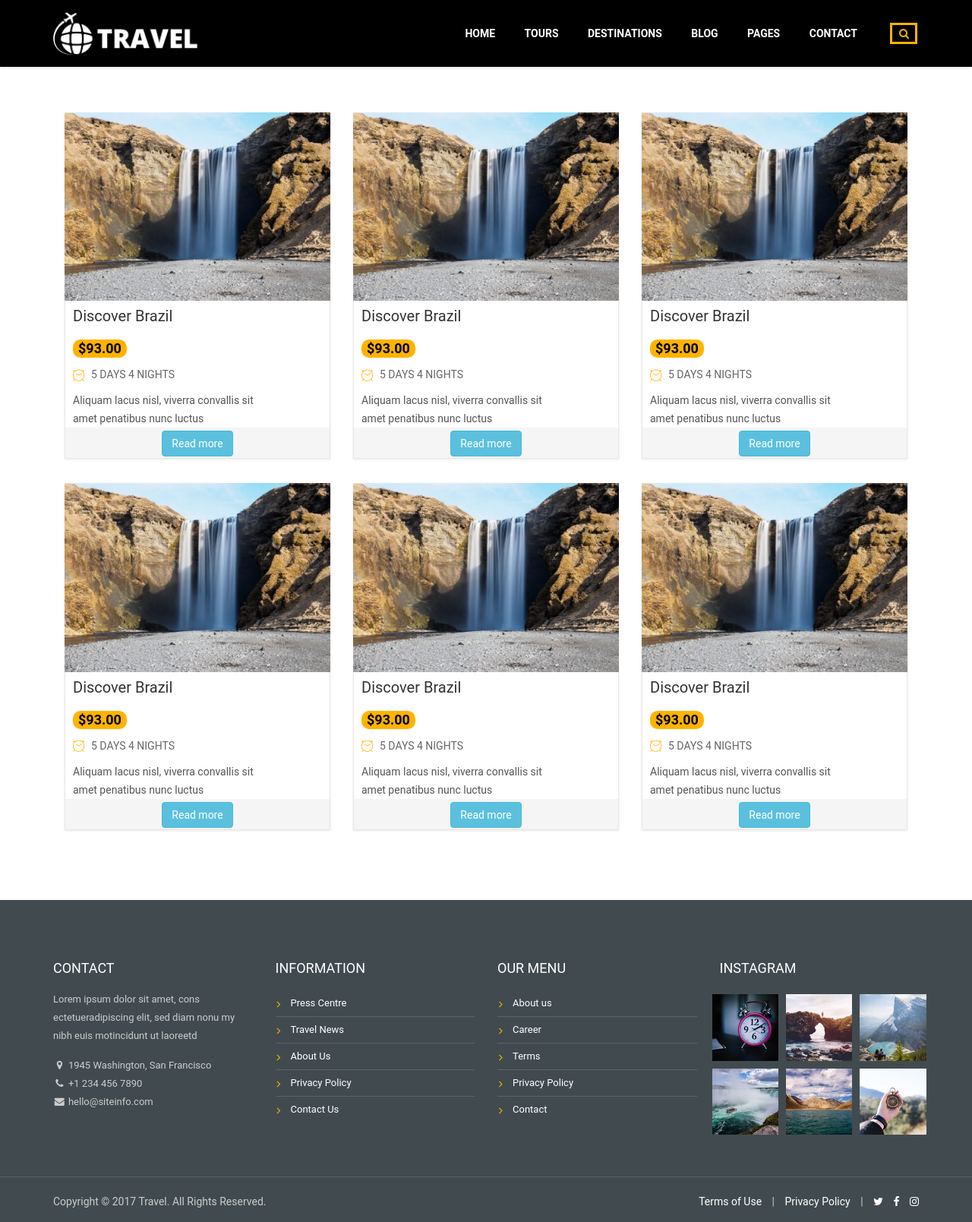
After one commit to mshipan/easytour.github.io, a PHP site: page /tours.php in a window 1280 px wide. The commit adds this page. Shown: the whole page at 76% size. Run offline with PHP 8.4, Linux system fonts and the light colour scheme; some libraries are stand-ins or nearby versions.

Commit message:
add tour and tour single page

```diff
--- a/blog.php
+++ b/blog.php
@@ -1,8 +1,7 @@
 <?php include('views/master/header.php'); ?>
 
 <div class="site wrapper-content">
-		<div class="top_site_main">
-		</div>
+		<div class="top_site_main"></div>
 		<section class="content-area">
 			<div class="container">
 				<div class="row">
--- a/signup.php
+++ b/signup.php
@@ -6,7 +6,7 @@
 if (isset($_POST['registration'])) {
     if ($_SERVER["REQUEST_METHOD"]=="POST") {
     $name=validator($_POST['name']);
-    $email=validator($_POST['email']);
+    $email=validatorPass($_POST['email']);
     $phone=validatorPass($_POST['phone']);
     $village=validator($_POST['village']);
     $upozila=validator($_POST['upozila']);
--- /dev/null
+++ b/tours.php
@@ -0,0 +1,154 @@
+<?php include('views/master/header.php'); ?>
+<div class="site wrapper-content">
+	<div class="top_site_main"></div>
+	<section class="content-area">
+		<div class="container">
+			<div style="margin-bottom: 30px;" class="col-md-4">
+				<div class="item_border item-product">
+					<div class="post_images">
+						<a href="single-tour.html">
+							<img width="430" height="305" src="images/tour/430x305/tour-1.jpg" alt="Discover Brazil" title="Discover Brazil">
+						</a>
+					</div>
+					<div class="wrapper_content" style=" margin-left: 10px;">
+						<div class="post_title">
+							<h4>
+							<a href="single-tour.html" rel="bookmark">Discover Brazil</a>
+							</h4>
+							<h6 style="font-size: 18px; color: #000; background: #ffb300; " class="badge badge-info">$93.00</h6>
+						</div>
+						<span class="post_date">5 DAYS 4 NIGHTS</span>
+						<div class="description">
+							<p>Aliquam lacus nisl, viverra convallis sit amet&nbsp;penatibus nunc&nbsp;luctus</p>
+						</div>
+					</div>
+					<div align="center" class="read_more">
+						<a style="text-align: center; margin-top: 4px;" rel="nofollow" href="single-tour.html" class="btn btn-info">Read more</a>
+					</div>
+				</div>
+			</div>
+			<div style="margin-bottom: 30px;" class="col-md-4">
+				<div class="item_border item-product">
+					<div class="post_images">
+						<a href="single-tour.html">
+							<img width="430" height="305" src="images/tour/430x305/tour-1.jpg" alt="Discover Brazil" title="Discover Brazil">
+						</a>
+					</div>
+					<div class="wrapper_content" style=" margin-left: 10px;">
+						<div class="post_title">
+							<h4>
+							<a href="single-tour.html" rel="bookmark">Discover Brazil</a>
+							</h4>
+							<h6 style="font-size: 18px; color: #000; background: #ffb300; " class="badge badge-info">$93.00</h6>
+						</div>
+						<span class="post_date">5 DAYS 4 NIGHTS</span>
+						<div class="description">
+							<p>Aliquam lacus nisl, viverra convallis sit amet&nbsp;penatibus nunc&nbsp;luctus</p>
+						</div>
+					</div>
+					<div align="center" class="read_more">
+						<a style="text-align: center; margin-top: 4px;" rel="nofollow" href="single-tour.html" class="btn btn-info">Read more</a>
+					</div>
+				</div>
+			</div>
+			<div style="margin-bottom: 30px;" class="col-md-4">
+				<div class="item_border item-product">
+					<div class="post_images">
+						<a href="single-tour.html">
+							<img width="430" height="305" src="images/tour/430x305/tour-1.jpg" alt="Discover Brazil" title="Discover Brazil">
+						</a>
+					</div>
+					<div class="wrapper_content" style=" margin-left: 10px;">
+						<div class="post_title">
+							<h4>
+							<a href="single-tour.html" rel="bookmark">Discover Brazil</a>
+							</h4>
+							<h6 style="font-size: 18px; color: #000; background: #ffb300; " class="badge badge-info">$93.00</h6>
+						</div>
+						<span class="post_date">5 DAYS 4 NIGHTS</span>
+						<div class="description">
+							<p>Aliquam lacus nisl, viverra convallis sit amet&nbsp;penatibus nunc&nbsp;luctus</p>
+						</div>
+					</div>
+					<div align="center" class="read_more">
+						<a style="text-align: center; margin-top: 4px;" rel="nofollow" href="single-tour.html" class="btn btn-info">Read more</a>
+					</div>
+				</div>
+			</div>
+			<div style="margin-bottom: 30px;" class="col-md-4">
+				<div class="item_border item-product">
+					<div class="post_images">
+						<a href="single-tour.html">
+							<img width="430" height="305" src="images/tour/430x305/tour-1.jpg" alt="Discover Brazil" title="Discover Brazil">
+						</a>
+					</div>
+					<div class="wrapper_content" style=" margin-left: 10px;">
+						<div class="post_title">
+							<h4>
+							<a href="single-tour.html" rel="bookmark">Discover Brazil</a>
+							</h4>
+							<h6 style="font-size: 18px; color: #000; background: #ffb300; " class="badge badge-info">$93.00</h6>
+						</div>
+						<span class="post_date">5 DAYS 4 NIGHTS</span>
+						<div class="description">
+							<p>Aliquam lacus nisl, viverra convallis sit amet&nbsp;penatibus nunc&nbsp;luctus</p>
+						</div>
+					</div>
+					<div align="center" class="read_more">
+						<a style="text-align: center; margin-top: 4px;" rel="nofollow" href="single-tour.html" class="btn btn-info">Read more</a>
+					</div>
+				</div>
+			</div>
+			<div style="margin-bottom: 30px;" class="col-md-4">
+				<div class="item_border item-product">
+					<div class="post_images">
+						<a href="single-tour.html">
+							<img width="430" height="305" src="images/tour/430x305/tour-1.jpg" alt="Discover Brazil" title="Discover Brazil">
+						</a>
+					</div>
+					<div class="wrapper_content" style=" margin-left: 10px;">
+						<div class="post_title">
+							<h4>
+							<a href="single-tour.html" rel="bookmark">Discover Brazil</a>
+							</h4>
+							<h6 style="font-size: 18px; color: #000; background: #ffb300; " class="badge badge-info">$93.00</h6>
+						</div>
+						<span class="post_date">5 DAYS 4 NIGHTS</span>
+						<div class="description">
+							<p>Aliquam lacus nisl, viverra convallis sit amet&nbsp;penatibus nunc&nbsp;luctus</p>
+						</div>
+					</div>
+					<div align="center" class="read_more">
+						<a style="text-align: center; margin-top: 4px;" rel="nofollow" href="single-tour.html" class="btn btn-info">Read more</a>
+					</div>
+				</div>
+			</div>
+			<div style="margin-bottom: 30px;" class="col-md-4">
+				<div class="item_border item-product">
+					<div class="post_images">
+						<a href="single-tour.html">
+							<img width="430" height="305" src="images/tour/430x305/tour-1.jpg" alt="Discover Brazil" title="Discover Brazil">
+						</a>
+					</div>
+					<div class="wrapper_content" style=" margin-left: 10px;">
+						<div class="post_title">
+							<h4>
+							<a href="single-tour.html" rel="bookmark">Discover Brazil</a>
+							</h4>
+							<h6 style="font-size: 18px; color: #000; background: #ffb300; " class="badge badge-info">$93.00</h6>
+						</div>
+						<span class="post_date">5 DAYS 4 NIGHTS</span>
+						<div class="description">
+							<p>Aliquam lacus nisl, viverra convallis sit amet&nbsp;penatibus nunc&nbsp;luctus</p>
+						</div>
+					</div>
+					<div align="center" class="read_more">
+						<a style="text-align: center; margin-top: 4px;" rel="nofollow" href="single-tour.html" class="btn btn-info">Read more</a>
+					</div>
+				</div>
+			</div>
+		</div>
+	</div>
+</section>
+</div>
+<?php include('views/master/footer.php'); ?>
--- a/views/master/footer.php
+++ b/views/master/footer.php
@@ -98,5 +98,4 @@ $("[data-toggle=tooltip]").tooltip();
 });
 </script>
 </body>
-<!-- Mirrored from html.physcode.com/travel/home-4.html by HTTrack Website Copier/3.x [XR&CO'2014], Sat, 26 Jan 2019 17:15:05 GMT -->
 </html>
```
Also changed, not shown: single_tour.php (added, +109 -0 lines).
